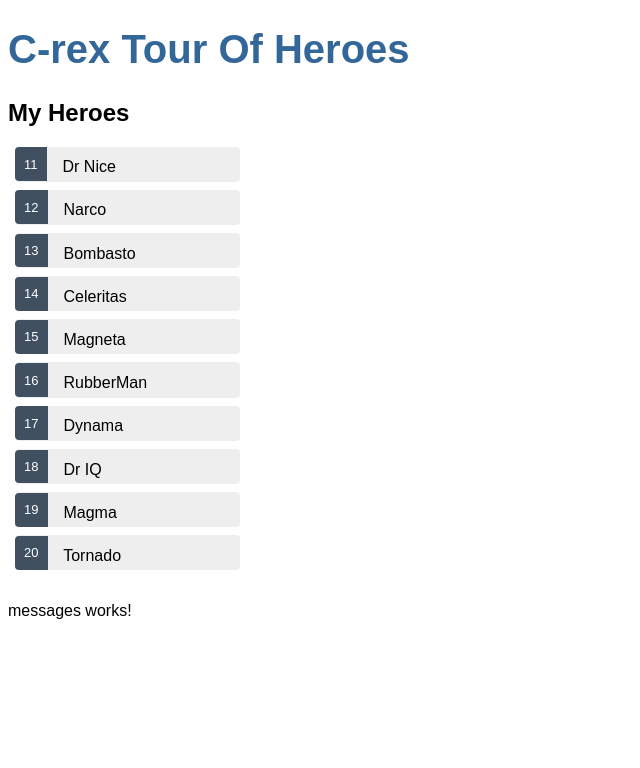
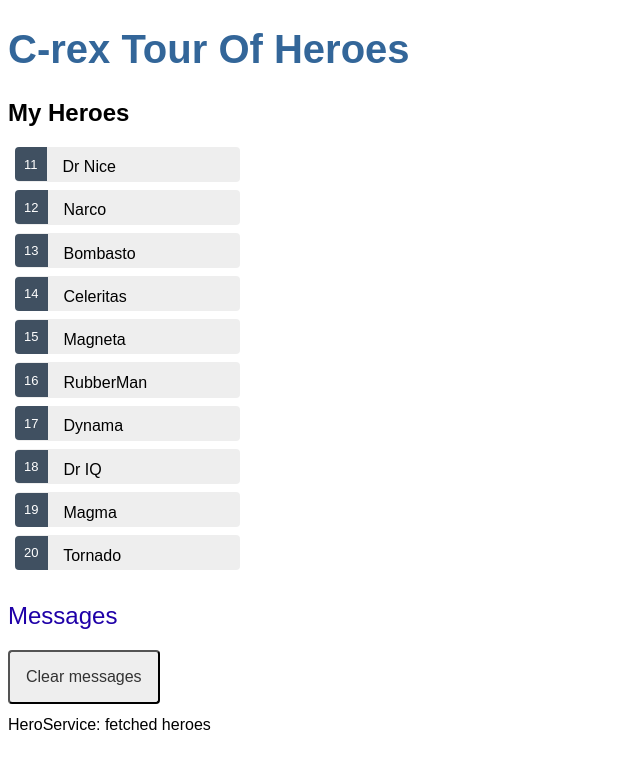
Before and after one commit to henning-roos/learning-microservice, an Angular app in the folder angular-tour-of-heroes/: page / in a window 1280 px wide. Shown: the top 768 px of the page, without its empty margins (0-640 px from the left). Built offline with nearby package versions, Linux system fonts and the light colour scheme.

Commit message:
Add message Service

```diff
--- a/angular-tour-of-heroes/src/app/hero.service.ts
+++ b/angular-tour-of-heroes/src/app/hero.service.ts
@@ -2,16 +2,18 @@ import { Injectable } from '@angular/core';
 import { Hero } from './hero';
 import { HEROES } from './mock-heroes';
 import { Observable, of } from 'rxjs';
+import { MessageService } from './message.service';
 
 @Injectable({
   providedIn: 'root'
 })
 export class HeroService {
 
-  constructor() { }
+  constructor(private messageService: MessageService) { }
 
   getHeroes(): Observable<Hero[]> {
     const heroes = of(HEROES);
+    this.messageService.add('HeroService: fetched heroes');
     return heroes;
   }
 }
--- a/angular-tour-of-heroes/src/app/heroes/heroes.component.ts
+++ b/angular-tour-of-heroes/src/app/heroes/heroes.component.ts
@@ -1,6 +1,7 @@
 import { Component, OnInit } from '@angular/core';
 import { Hero } from '../hero';
 import { HeroService } from '../hero.service';
+import { MessageService } from '../message.service';
 
 @Component({
   selector: 'app-heroes',
@@ -10,16 +11,17 @@ import { HeroService } from '../hero.service';
 export class HeroesComponent implements OnInit {
   heroes: Hero[] = [];
 
-  constructor(private heroService: HeroService) {}
+  constructor(private heroService: HeroService, private messageService: MessageService) { }
 
   getHeroes(): void {
     this.heroService.getHeroes()
-    .subscribe(heroes => this.heroes = heroes);
+      .subscribe(heroes => this.heroes = heroes);
   }
 
   selectedHero?: Hero;
   onSelect(hero: Hero): void {
     this.selectedHero = hero;
+    this.messageService.add(`HeroesComponent: Selected hero name is: ${hero.name}`);
   }
 
   ngOnInit(): void {
--- a/angular-tour-of-heroes/src/app/message.service.ts
+++ b/angular-tour-of-heroes/src/app/message.service.ts
@@ -1,9 +1,17 @@
 import { Injectable } from '@angular/core';
 
 @Injectable({
-  providedIn: 'root'
+  providedIn: 'root',
 })
+
 export class MessageService {
+  messages: string[] = [];
 
-  constructor() { }
+  add(message: string) {
+    this.messages.push(message);
+  }
+
+  clear() {
+    this.messages = [];
+  }
 }
--- a/angular-tour-of-heroes/src/app/messages/messages.component.css
+++ b/angular-tour-of-heroes/src/app/messages/messages.component.css
@@ -0,0 +1,19 @@
+/* MessagesComponent's private CSS styles */
+h2 {
+    color: #1f00a8;
+    font-family: Arial, Helvetica, sans-serif;
+    font-weight: lighter;
+  }
+
+  .clear {
+    color: #333;
+    background-color: #eee;
+    margin-bottom: 12px;
+    padding: 1rem;
+    border-radius: 4px;
+    font-size: 1rem;
+  }
+  .clear:hover {
+    color: white;
+    background-color: #42545C;
+  }
--- a/angular-tour-of-heroes/src/app/messages/messages.component.html
+++ b/angular-tour-of-heroes/src/app/messages/messages.component.html
@@ -1 +1,7 @@
-<p>messages works!</p>
+<div *ngIf="messageService.messages.length">
+
+    <h2>Messages</h2>
+    <button class="clear" (click)="messageService.clear()">Clear messages</button>
+    <div *ngFor='let message of messageService.messages'> {{message}} </div>
+
+</div>
--- a/angular-tour-of-heroes/src/app/messages/messages.component.ts
+++ b/angular-tour-of-heroes/src/app/messages/messages.component.ts
@@ -1,4 +1,5 @@
 import { Component, OnInit } from '@angular/core';
+import { MessageService } from '../message.service';
 
 @Component({
   selector: 'app-messages',
@@ -7,7 +8,7 @@ import { Component, OnInit } from '@angular/core';
 })
 export class MessagesComponent implements OnInit {
 
-  constructor() { }
+  constructor(public messageService: MessageService) { }
 
   ngOnInit(): void {
   }
```
